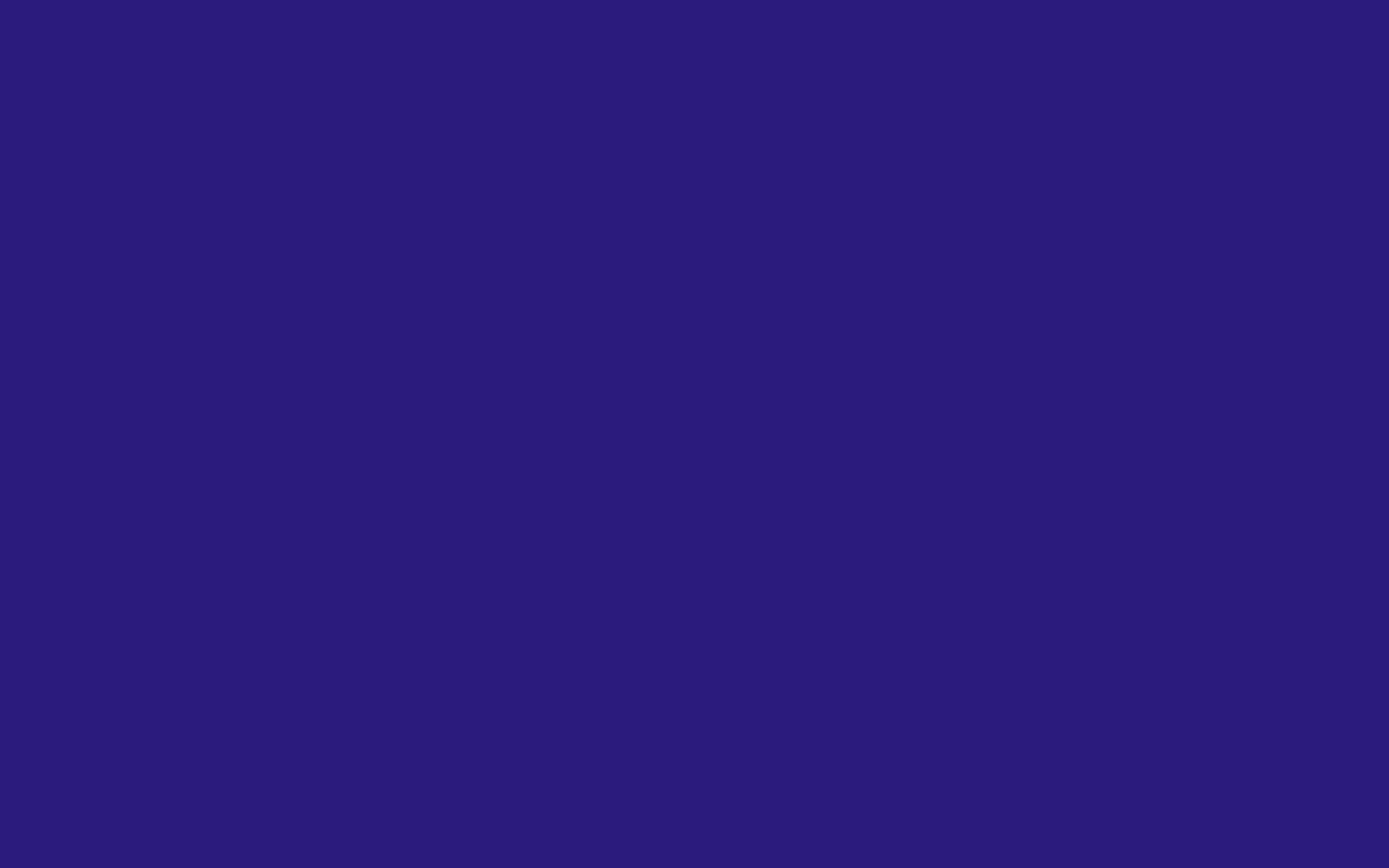
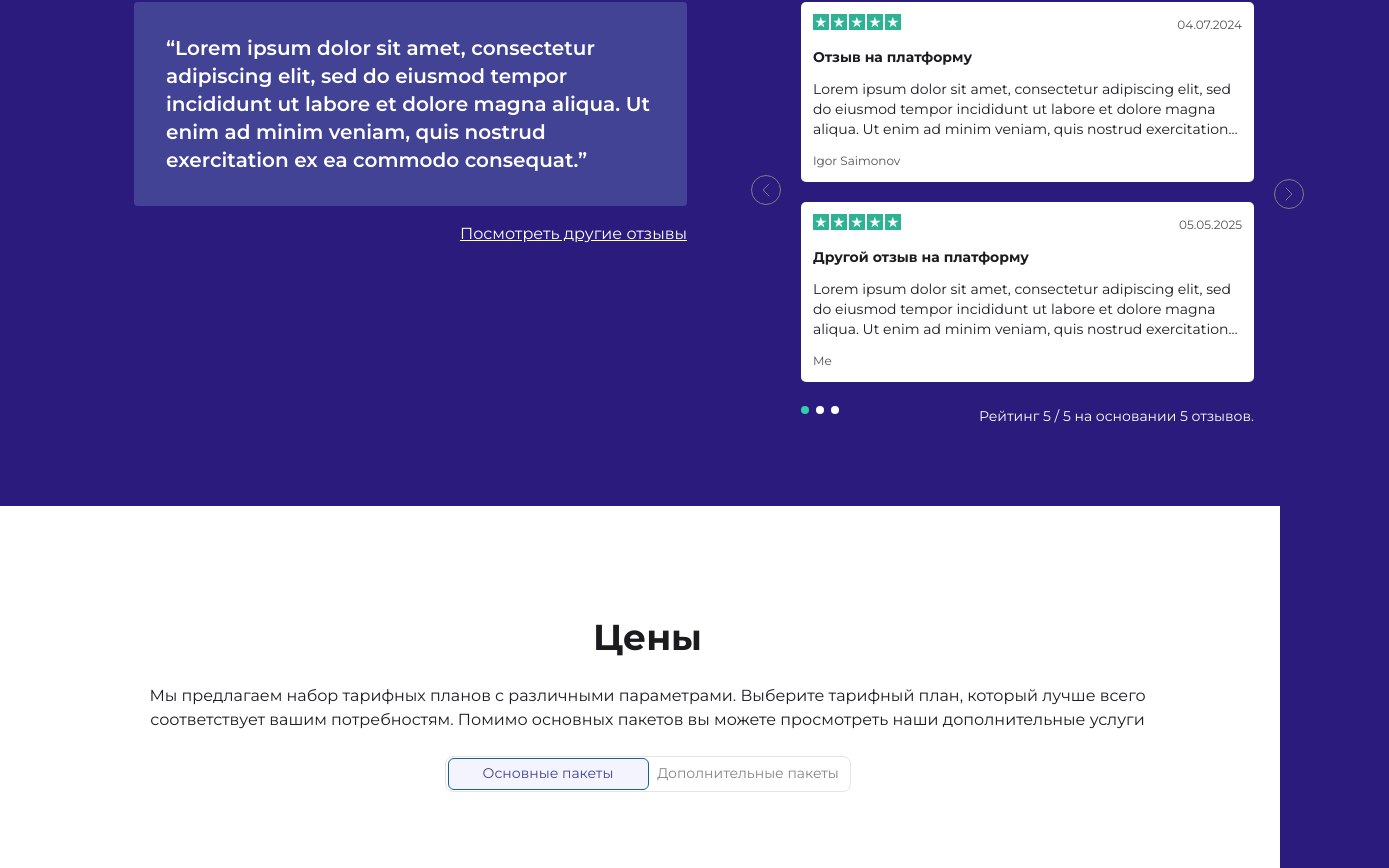
Before and after one commit to 0n1XiD/SellingPlatform, a Nuxt app: page / in a window 1280 px wide. Shown: the part 2414-3282 px from the top of the page, 1389 px wide, since content can reach past the window. Before the commit the page ends 2232 px from the top, so only its background shows below. Built offline with nearby package versions, Linux system fonts and the light colour scheme.

Commit message:
reviews done + started pricing

```diff
--- a/assets/css/controls/swipper-custom.scss
+++ b/assets/css/controls/swipper-custom.scss
@@ -1,12 +1,13 @@
 .swipper-custom{
     cursor: pointer;
     padding: 2px;
-    border-radius: 5px;
+    border-radius: 8px;
     display: flex;
     align-items: center;
-    background: var(--dark-bg);
+    border: 1px solid #e5e5e5;
+    background: var(--box-color);
     justify-content: space-between;
-    max-width: 600px;
+    max-width: 400px;
     height: 30px;
     user-select: none;
     &__swipe{
@@ -20,10 +21,10 @@
             margin-right: 10px;
         }
         &.active_swipe{
-            background: var(--additional-box);
+            background: rgba(227, 227, 255, 0.4);
             border: 1px solid var(--blue, #1C6090);
-            border-radius: 3px;
-            color: var(--text-color);
+            border-radius: 6px;
+            color: #434396;
         }
     }
 }
--- /dev/null
+++ b/components/ReviewCard.vue
@@ -0,0 +1,86 @@
+<template>
+    <div class="review-card">
+        <div class="review-card__wrapper">
+            <div class="review-card__header">
+                <svg-icon
+                    class="mark"
+                    icon="StarsTemplate"
+                />
+                <div class="date">
+                    {{ date.toLocaleDateString('ru-RU') }}
+                </div>
+            </div>
+            <div class="review-card__topic">
+                {{ topic }}
+            </div>
+            <div class="review-card__body">
+                Lorem ipsum dolor sit amet, consectetur adipiscing elit, sed do eiusmod tempor
+                incididunt ut labore et dolore magna aliqua.
+                Ut enim ad minim veniam, quis nostrud exercitation ex ea commodo consequat.
+            </div>
+            <div class="review-card__sender">
+                {{ name }}
+            </div>
+        </div>
+    </div>
+</template>
+
+<script setup lang="ts">
+defineProps({
+  name: { type: String, default: 'Igor Saimonov' },
+  topic: { type: String, default: 'Отзыв на платформу' },
+  date: { type: Date, default: new Date() }
+
+})
+</script>
+
+<style scoped lang="scss">
+    .review-card {
+        border-radius: 5px;
+        background: var(--box-color);
+        width: 453px;
+        height: 180px;
+        font-size: 14px;
+        line-height: 143%;
+        transition: 0.2s;
+        &__wrapper{
+            display: flex;
+            flex-direction: column;
+            gap: 12px;
+            padding: 12px;
+        }
+        &__header {
+            display: flex;
+            align-items: center;
+            justify-content: space-between;
+            .date {
+                font-weight: 400;
+                font-size: 12px;
+                line-height: 167%;
+                text-align: right;
+                color: #525252;
+            }
+        }
+        &__topic {
+            font-weight: 700;
+        }
+        &__body {
+            width: 100%;
+            font-weight: 400;
+            display: -webkit-box;
+            -webkit-box-orient: vertical;
+            -webkit-line-clamp: 3;
+            overflow: hidden;
+            text-overflow: ellipsis;
+        }
+        &__sender {
+            font-weight: 400;
+            font-size: 12px;
+            line-height: 167%;
+            color: #525252;
+        }
+        &:hover {
+            scale: 1.05;
+        }
+    }
+</style>
--- a/pages/index.vue
+++ b/pages/index.vue
@@ -33,7 +33,7 @@
         </section>
         <section class="landing-page__choice-learn">
             <h1 class="title">
-                Широкий выбор курсов и персонализированное обучение
+                Широкий выбор курсов <br> и персонализированное обучение
             </h1>
             <div class="headlines">
                 <div class="headlines__item">
@@ -152,6 +152,72 @@
                 </div>
             </div>
         </section>
+        <section class="landing-page__reviews">
+            <h1 class="title">
+                Что о нас говорят люди
+            </h1>
+            <div class="content">
+                <div class="content__most-helpful">
+                    <div class="text">
+                        “Lorem ipsum dolor sit amet, consectetur adipiscing elit, sed do eiusmod tempor
+                        incididunt ut labore et dolore magna aliqua.
+                        Ut enim ad minim veniam, quis nostrud exercitation ex ea commodo consequat.”
+                    </div>
+                    <div class="explore">
+                        Посмотреть другие отзывы
+                    </div>
+                </div>
+                <div class="content__others">
+                    <div class="slider">
+                        <svg-icon
+                            class="slider__left-arrow"
+                            icon="ArrowButton"
+                            width="30"
+                            heigth="30"
+                        />
+                        <div class="slider__list">
+                            <review-card />
+                            <review-card
+                                topic="Другой отзыв на платформу"
+                                :date="new Date(`05/05/2025`)"
+                                name="Me"
+                            />
+                        </div>
+                        <svg-icon
+                            class="slider__right-arrow"
+                            icon="ArrowButton"
+                            width="30"
+                            heigth="30"
+                        />
+                    </div>
+                    <div class="additional">
+                        <div class="additional__pages">
+                            <div class="page page_active" />
+                            <div class="page" />
+                            <div class="page" />
+                        </div>
+                        <div class="additional__overall">
+                            Рейтинг 5 / 5 на основании 5 отзывов.
+                        </div>
+                    </div>
+                </div>
+            </div>
+        </section>
+        <section class="landing-page__pricing">
+            <h1 class="title">
+                Цены
+            </h1>
+            <h2 class="subtitle">
+                Мы предлагаем набор тарифных планов с различными параметрами.
+                Выберите тарифный план, который лучше всего соответствует вашим потребностям.
+                Помимо основных пакетов вы можете просмотреть наши дополнительные услуги
+            </h2>
+            <swipper-custom
+                class="switcher"
+                :left-swipe="{name: 'Основные пакеты'}"
+                :right-swipe="{name: 'Дополнительные пакеты'}"
+            />
+        </section>
     </div>
 </template>
 
@@ -269,5 +335,106 @@
                 }
             }
         }
+        &__reviews {
+            .title {
+                color: var(--text-color-link);
+                font-weight: 600;
+                font-size: 36px;
+                line-height: 122%;
+            }
+            .content {
+                display: flex;
+                align-items: flex-start;
+                justify-content: space-between;
+                gap: 64px;
+                &__most-helpful {
+                    color: var(--text-color-link);
+                    .text {
+                        margin-bottom: 16px;
+                        width: 489px;
+                        background: #434396;
+                        border-radius: 4px;
+                        padding: 32px;
+                        font-weight: 600;
+                        font-size: 20px;
+                        line-height: 140%;
+                    }
+                    .explore {
+                        text-align: right;
+                        font-weight: 400;
+                        font-size: 16px;
+                        line-height: 150%;
+                        text-decoration: underline;
+                    }
+                }
+                &__others {
+                    padding-right: 85px;
+                    .slider {
+                        margin-bottom: 24px;
+                        display: flex;
+                        align-items: center;
+                        gap: 20px;
+                        &__left-arrow {
+                            cursor: pointer;
+                        }
+                        &__right-arrow {
+                            cursor: pointer;
+                            rotate: 180deg;
+                        }
+                        &__list {
+                            display: flex;
+                            flex-direction: column;
+                            gap: 20px;
+                        }
+                    }
+                    .additional {
+                        display: flex;
+                        justify-content: space-between;
+                        padding: 0 50px 0 50px;
+                        &__pages {
+                            display: flex;
+                            gap: 7px;
+                            .page {
+                                width: 8px;
+                                height: 8px;
+                                background: var(--box-color);
+                                border-radius: 100%;
+                                &_active {
+                                    background: var(--success);
+                                }
+                            }
+                        }
+                        &__overall {
+                            color: var(--text-color-link);
+                            font-weight: 400;
+                            font-size: 14px;
+                            line-height: 143%;
+                        }
+                    }
+                }
+            }
+        }
+        &__pricing {
+            background: var(--box-color);
+            .title {
+                margin-bottom: 24px;
+                text-align: center;
+                font-weight: 700;
+                font-size: 36px;
+                line-height: 122%;
+            }
+            .subtitle {
+                margin-bottom: 24px;
+                font-weight: 400;
+                font-size: 16px;
+                line-height: 150%;
+                text-align: center;
+            }
+            .switcher {
+                display: flex;
+                align-items: center;
+                margin: auto;
+            }
+        }
     }
 </style>
```
Also changed, not shown: assets/svg/ArrowButton.svg (added), assets/svg/StarsTemplate.svg (added).
